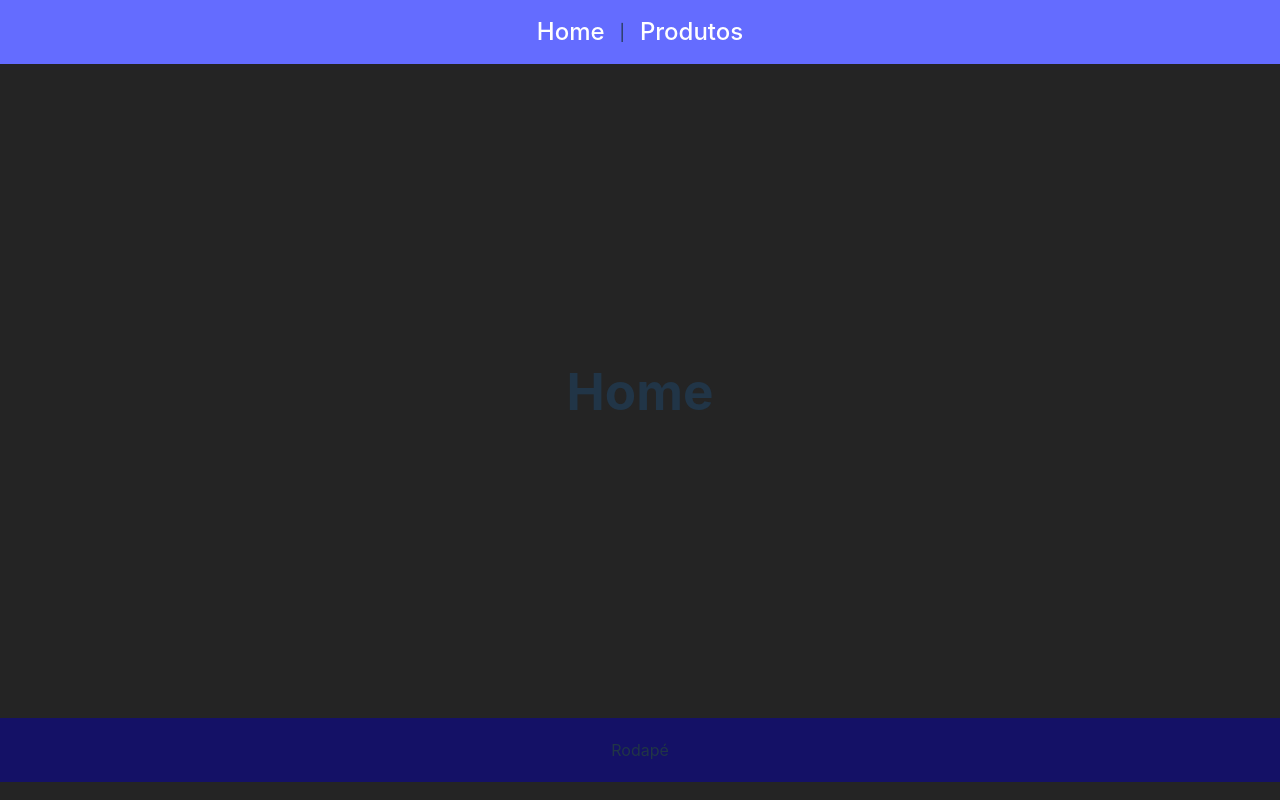
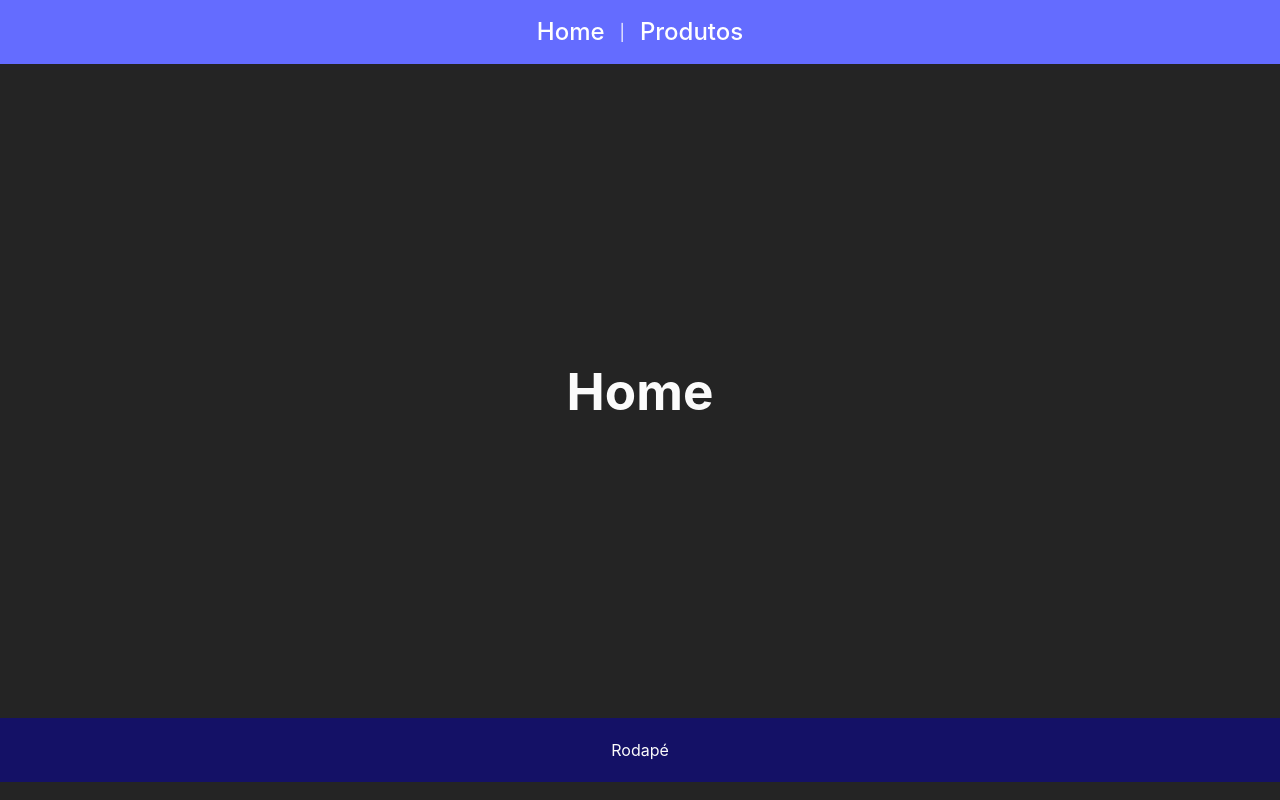
Before and after one commit to Miguel-Fr3/Lista, a React (Vite) app: page / in a window 1280 px wide. Built offline with nearby package versions, Linux system fonts and the light colour scheme.

Commit message:
Alterando css

```diff
--- a/src/index.css
+++ b/src/index.css
@@ -4,7 +4,7 @@
   font-weight: 400;
 
   color-scheme: light dark;
-  color: rgba(255, 255, 255, 0.87);
+  color: #fbfbfb;
   background-color: #242424;
 
   font-synthesis: none;
@@ -36,15 +36,3 @@ h1 {
   font-size: 3.2em;
   line-height: 1.1;
 }
-
-
-@media (prefers-color-scheme: light) {
-  :root {
-    color: #213547;
-    background-color: #ffffff;
-  }
-  a:hover {
-    color: #747bff;
-  }
-
-}
```
